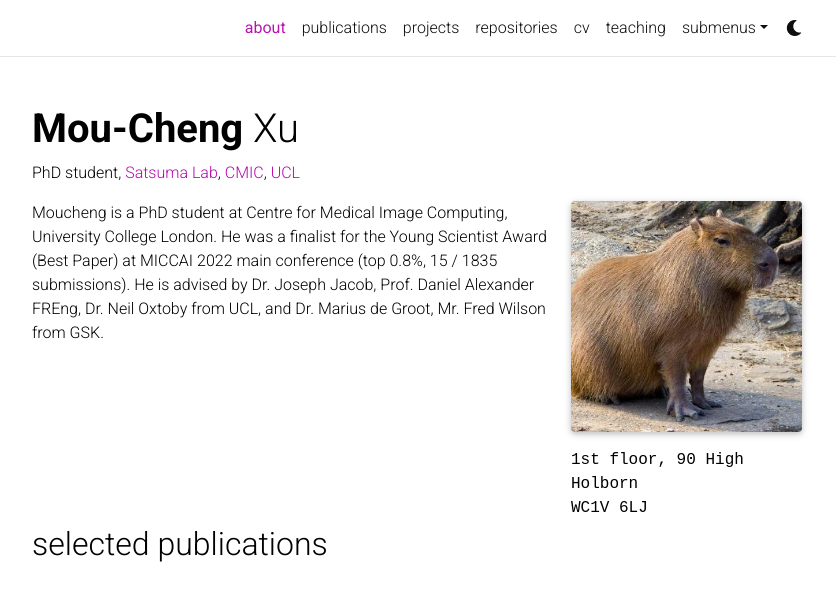
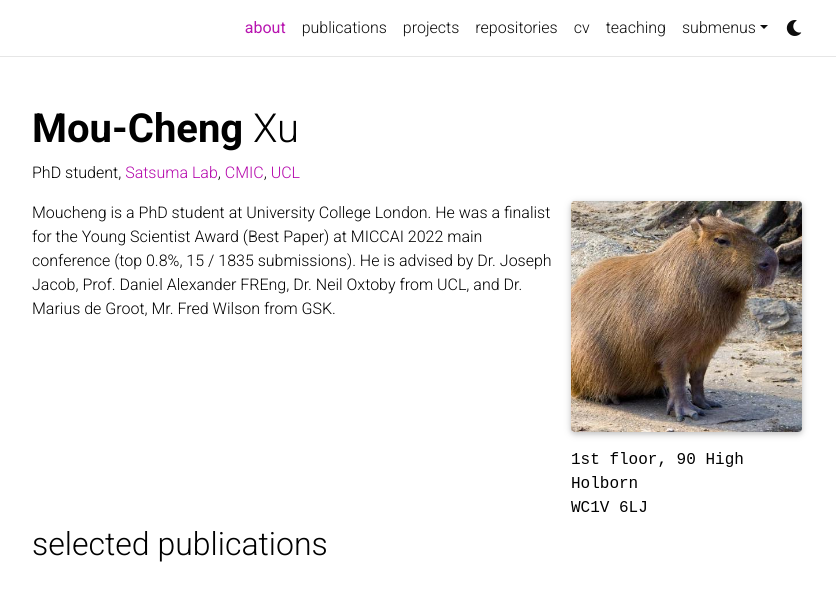
Before and after one commit to moucheng2017/moucheng2017.github.io, a Jekyll site: the page built from _pages/about.md, in a window 1280 px wide, cut to the strip 0-591 px from the top of the page. Shown: the whole strip, without its empty margins (223-1059 px from the left). Built offline with Jekyll 4.4.1, drawn with Linux system fonts in a browser that asks for light colours; comment, search, counter and statistics services are not loaded; a style sheet for code colours, icons or effects is not loaded.

Commit message:
Update about.md bio update

```diff
--- a/_pages/about.md
+++ b/_pages/about.md
@@ -21,7 +21,7 @@
 
 <!-- Write your biography here. Tell the world about yourself. Link to your favorite [subreddit](http://reddit.com). You can put a picture in, too. The code is already in, just name your picture `prof_pic.jpg` and put it in the `img/` folder. -->
 
-Moucheng is a PhD student at Centre for Medical Image Computing, University College London. He was a finalist for the Young Scientist Award (Best Paper) at MICCAI 2022 main conference (top 0.8%, 15 / 1835 submissions). He is advised by Dr. Joseph Jacob, Prof. Daniel Alexander FREng, Dr. Neil Oxtoby from UCL, and Dr. Marius de Groot, Mr. Fred Wilson from GSK.
+Moucheng is a PhD student at University College London. He was a finalist for the Young Scientist Award (Best Paper) at MICCAI 2022 main conference (top 0.8%, 15 / 1835 submissions). He is advised by Dr. Joseph Jacob, Prof. Daniel Alexander FREng, Dr. Neil Oxtoby from UCL, and Dr. Marius de Groot, Mr. Fred Wilson from GSK.
 
 <!-- Previously, he obtained his MRes degree at Hamlyn Centre for Medical Robotics, Imperial College London, and his bachelor degree in mechanical engineering at Cardiff Univesity. -->
 
```
